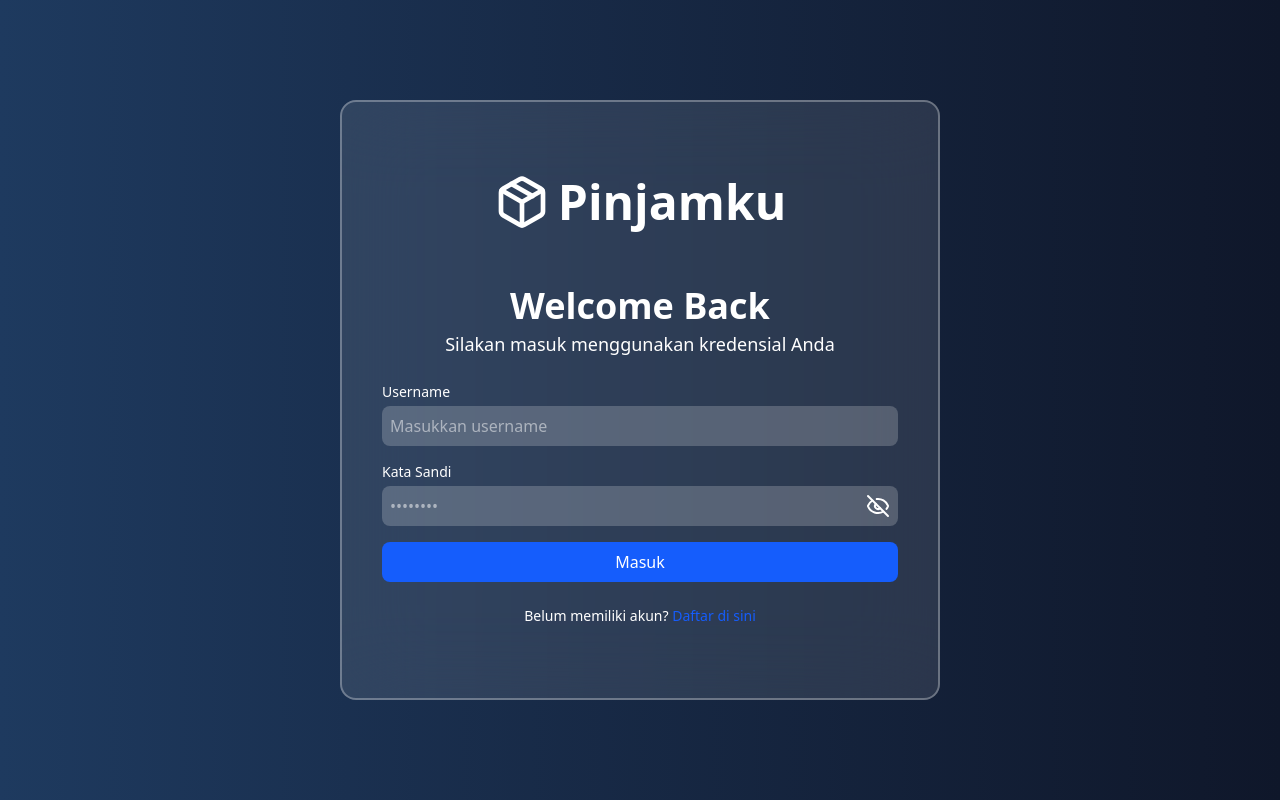
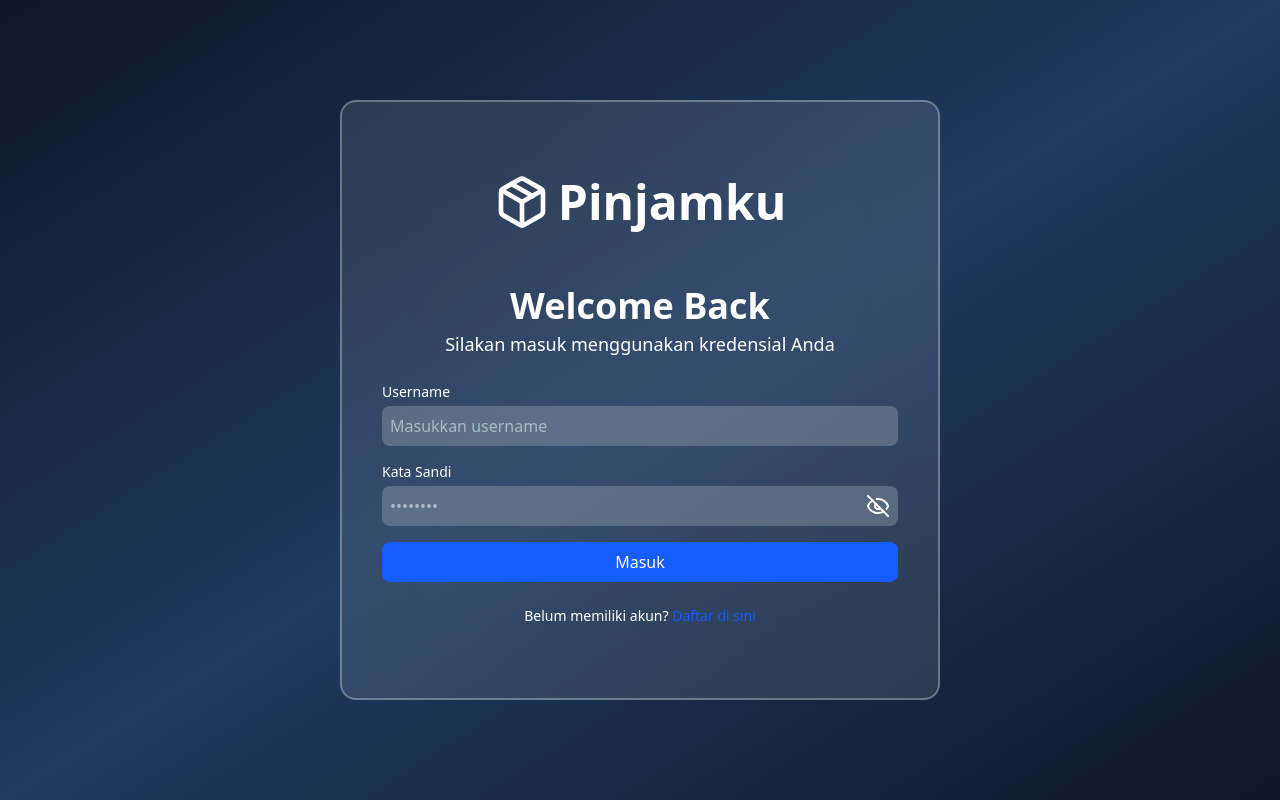
Before and after one commit to ahmadsanny2/peminjaman-alat, a Next.js app in the folder client/: page /login in a window 1280 px wide. Built offline with nearby package versions, Linux system fonts and the light colour scheme; no server answers.

Commit message:
chore: change background login page

```diff
--- a/client/src/app/(auth)/login/page.js
+++ b/client/src/app/(auth)/login/page.js
@@ -10,7 +10,7 @@ export default function LoginPage() {
     const { showPassword, toggleVisibility } = useShowAndHidePassword();
 
     return (
-        <div className="bg-linear-to-r from-[#1e3a5f] to-[#0f172a] min-h-screen flex items-center justify-center text-white p-5">
+        <div className="bg-linear-to-br from-[#0f172a] via-[#1e3a5f] to-[#0f172a] min-h-screen flex items-center justify-center text-white p-5">
             <div className="bg-white/10 border-2 border-white/30 flex flex-col justify-center backdrop-blur-2xl p-10 rounded-2xl w-150 h-150 gap-14">
                 <div className="flex items-center justify-center gap-2">
                     <Package className="w-14 h-14" />
```
